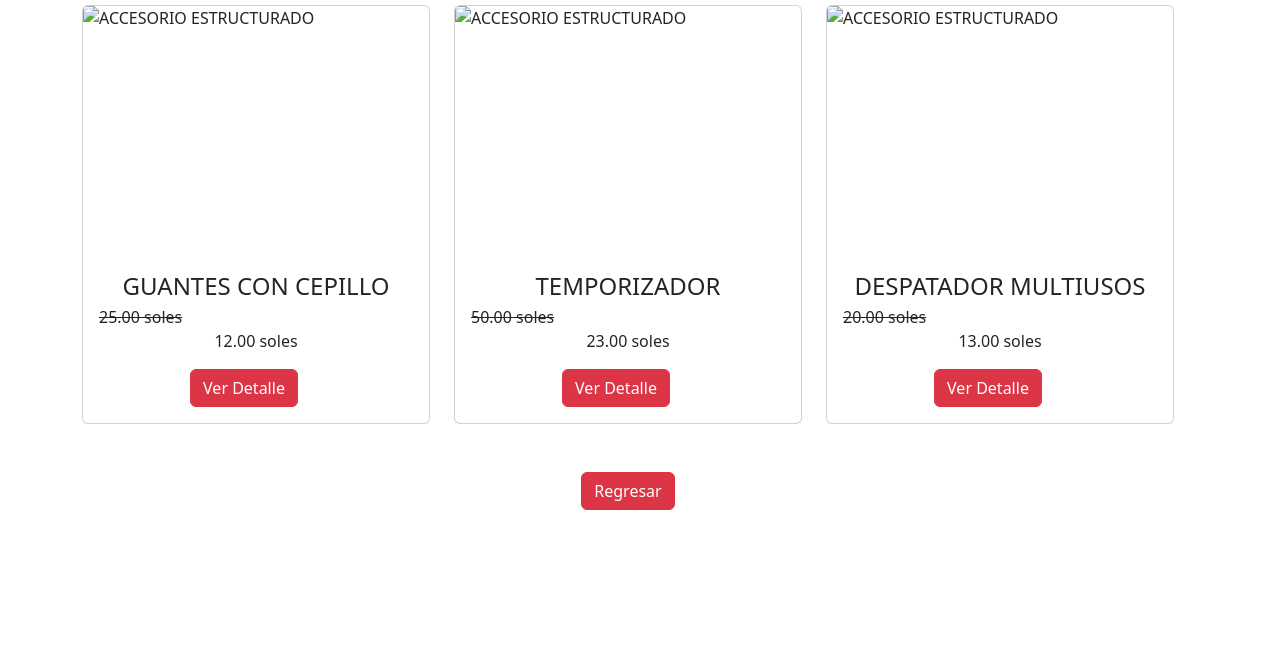
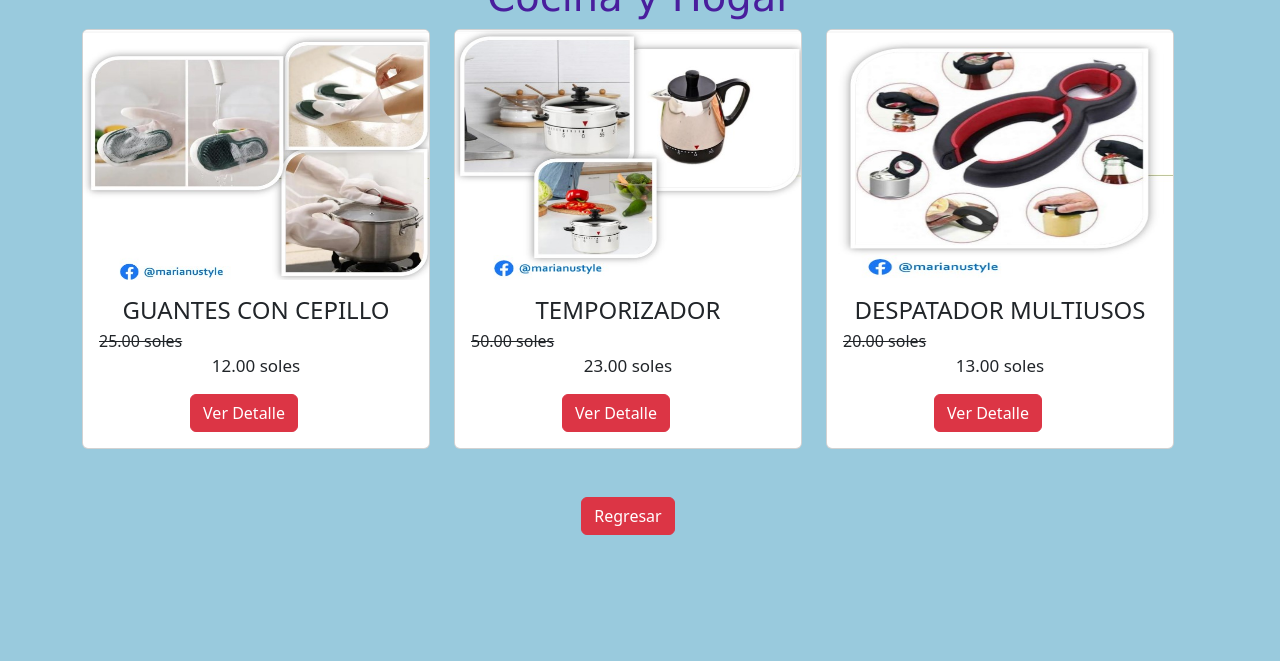
Before and after one commit to Fisher19252583/trabajo_bootstrap, a plain HTML site: page producto02.html in a window 1280 px wide. Shown: the part 139-800 px from the top of the page. Drawn offline with Linux system fonts and the light colour scheme; the site is published under a folder, as on GitHub Pages, so addresses that start at the root find nothing.

Commit message:
Add files via upload

```diff
--- a/producto02.html
+++ b/producto02.html
@@ -3,9 +3,9 @@
 <head>
     <meta charset="UTF-8">
     <meta name="viewport" content="width=device-width, initial-scale=1.0">
-    <link rel="stylesheet" href="css/bootstrap.min.css">
+    <link rel="stylesheet" href="./css/bootstrap.min.css">
     <link rel="stylesheet" href="https://cdnjs.cloudflare.com/ajax/libs/font-awesome/6.4.0/css/all.min.css">
-    <link rel="stylesheet" href="/estyle3.css">
+    <link rel="stylesheet" href="./estyle3.css">
     <title>PRODUTOS 2</title>
 </head>
 <body>
@@ -31,7 +31,7 @@
                 </a>
                 <ul class="dropdown-menu" aria-labelledby="navbarDropdown">
                   <li><a class="dropdown-item" href="#">Accesorios</a></li>
-                  <li><a class="dropdown-item" href="/producto02.html">Cocina y Hogar</a></li>
+                  <li><a class="dropdown-item" href="./producto02.html">Cocina y Hogar</a></li>
                   <li><a class="dropdown-item" href="#">Tecnologia</a></li>
                   <li><a class="dropdown-item" href="#">Peques</a></li>
                   <li><hr class="dropdown-divider"></li>
@@ -67,7 +67,7 @@
         <div class="row ">
             <div  class="col col-12 col-sm-12 col-md-6 col-lg-4" >
                 <div class="card" >
-                    <img width='100%' height='250px' src="/img/cocina1.jpg" class="card-img-top"  alt="ACCESORIO ESTRUCTURADO">
+                    <img width='100%' height='250px' src="./img/cocina1.jpg" class="card-img-top"  alt="ACCESORIO ESTRUCTURADO">
                     <div class="card-body" >
                         <h4 class="card-title text-center">GUANTES CON CEPILLO</h4>
                         <h6 class="card-subtitle mb-2 text-muted  text-center"></h6><del>25.00 soles</del> </h6>
@@ -83,7 +83,7 @@
             </div>
             <div class="col col-12 col-sm-12 col-md-6 col-lg-4">
                 <div class="card">
-                    <img width='100%' height='250px' src="/img/cocina2.jpg" class="card-img-top" alt="ACCESORIO ESTRUCTURADO">
+                    <img width='100%' height='250px' src="./img/cocina2.jpg" class="card-img-top" alt="ACCESORIO ESTRUCTURADO">
                     <div class="card-body" >
                         <h4 class="card-title text-center">TEMPORIZADOR</h4>
                         <h6 class="card-subtitle mb-2 text-muted  text-center"></h6><del>50.00 soles</del> </h6>
@@ -99,7 +99,7 @@
             </div>
             <div class="col col-12 col-sm-12 col-md-6 col-lg-4">
                 <div class="card">
-                    <img  width='100%' height='250px' src="/img/cocina3.jpg" class="card-img-top" alt="ACCESORIO ESTRUCTURADO">
+                    <img  width='100%' height='250px' src="./img/cocina3.jpg" class="card-img-top" alt="ACCESORIO ESTRUCTURADO">
                     <div class="card-body" >
                         <h4 class="card-title text-center">DESPATADOR MULTIUSOS</h4>
                         <h6 class="card-subtitle mb-2 text-muted  text-center"></h6><del>20.00 soles</del> </h6>
@@ -115,7 +115,7 @@
             <br> <br>
         </div>
         <br> <br>
-        <a href="/index.html">
+        <a href="./index.html">
               <div class="col text-center">
               <button class="btn btn-danger regular-button"> Regresar </button>
             </div>
```
Also changed, not shown: index.html (+6 -6 lines).
